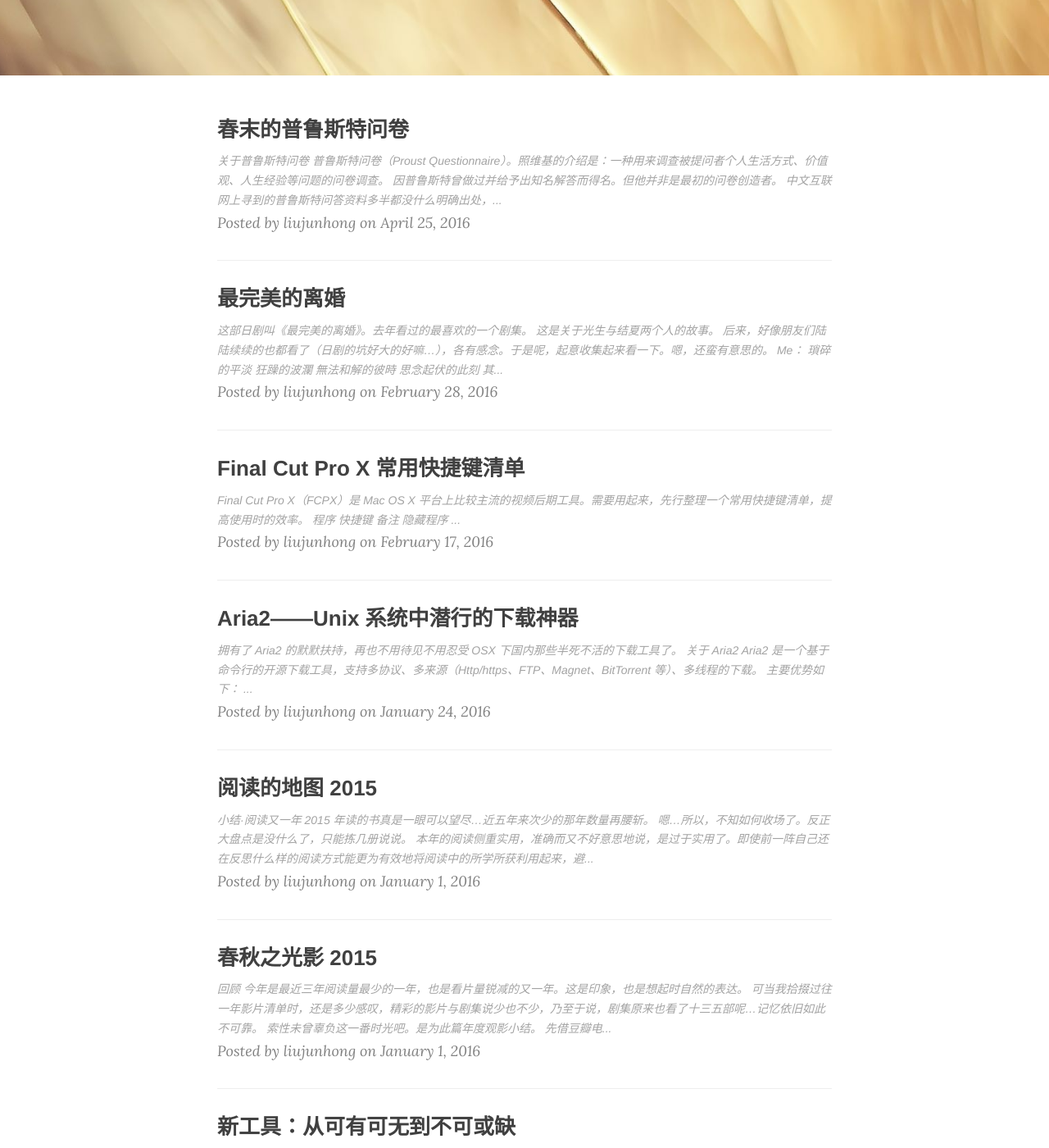
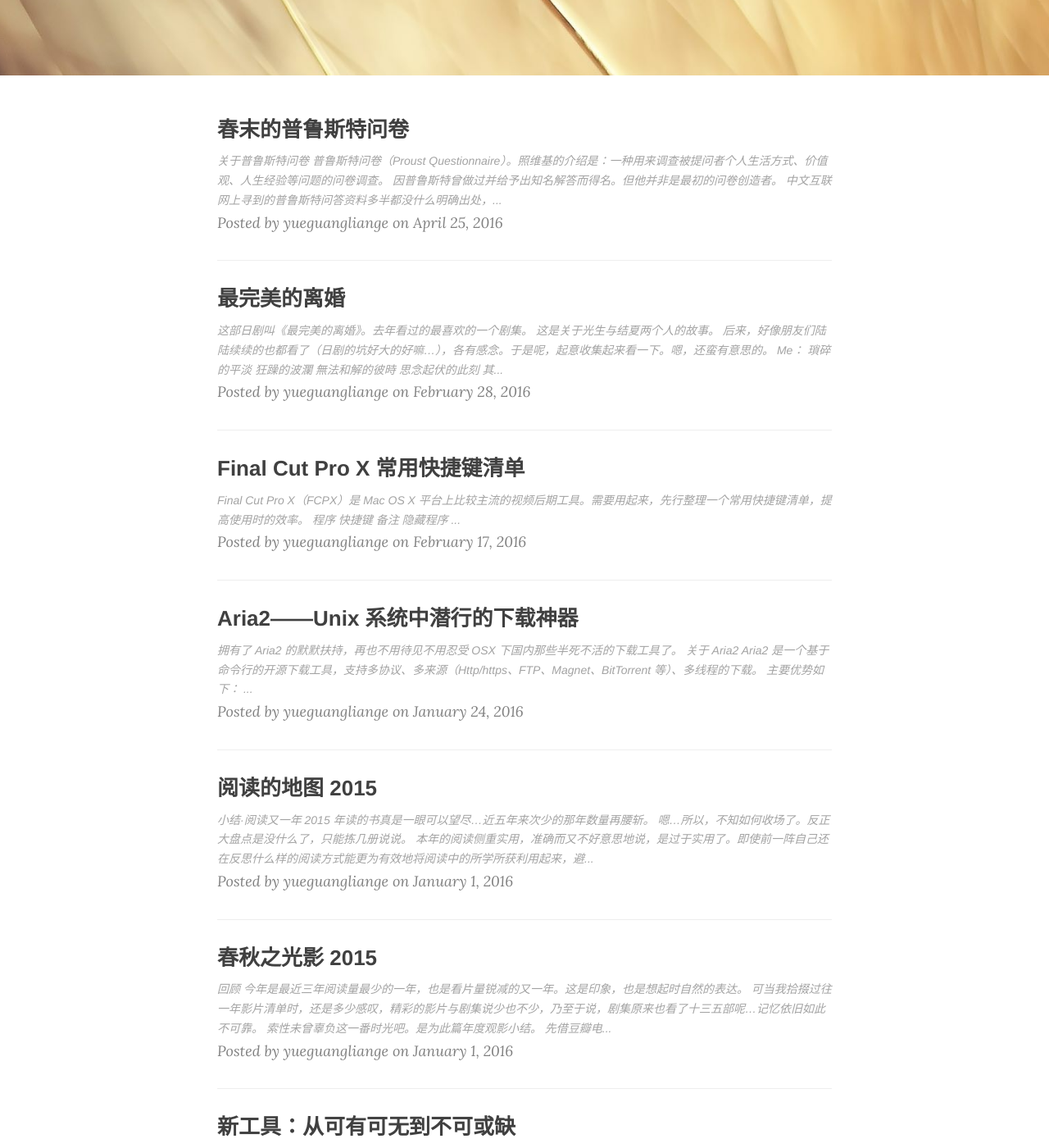
Before and after one commit to yueguangliange/yueguangliange.github.io, a Jekyll site: the page built from index.html, in a window 1280 px wide and 1400 px high, scrolled down 336 px. Shown: the whole window at 82% size. Built offline with Jekyll 4.4.1, drawn with Linux system fonts in a browser that asks for light colours; nearby versions of some CDN libraries; the list of posts is cut into pages by our own code; some of the changed text lies outside the part shown.

Commit message:
no message

```diff
--- a/_config.yml
+++ b/_config.yml
@@ -1,10 +1,10 @@
 # Site settings
 title: Microdust
 header-img: "img/autumn2.jpg"
-tagline: "诸葛不亮"
+tagline: "月光恋歌"
 description: "abcdefg"
 baseurl: "/blog"
-url: "http://jhmaster.github.io"
+url: "http://yueguangliange.github.io"
 #url: "http://localhost:4000"
 
 # About/contact
@@ -19,9 +19,9 @@
 
 #douban_username: name
 #twitter_username: name
-github_username: jhmaster
-facebook_username: liujunhong
-weibo_username: 刘俊宏
+github_username: yueguangliange
+#facebook_username: liujunhong
+#weibo_username: name
 #zhihu_username: name
 
 # Build settings
@@ -53,7 +53,7 @@
       type: "posts"
     values:
       layout: "post"
-      author: "liujunhong"
+      author: "yueguangliange"
       header-img: "img/fantasy.jpg" # We don't want posts without a header image, that whould mean white on white
 
 
@@ -61,9 +61,9 @@
 comments :
   provider : duoshuo
   duoshuo :
-    short_name : liujunhong
+    short_name : yueguangliange
   disqus :
-      short_name : liujunhong
+      short_name : yueguangliange
 
 # Analytics and webmaster tools stuff goes here
 google_analytics: UA-66863061-1
```
